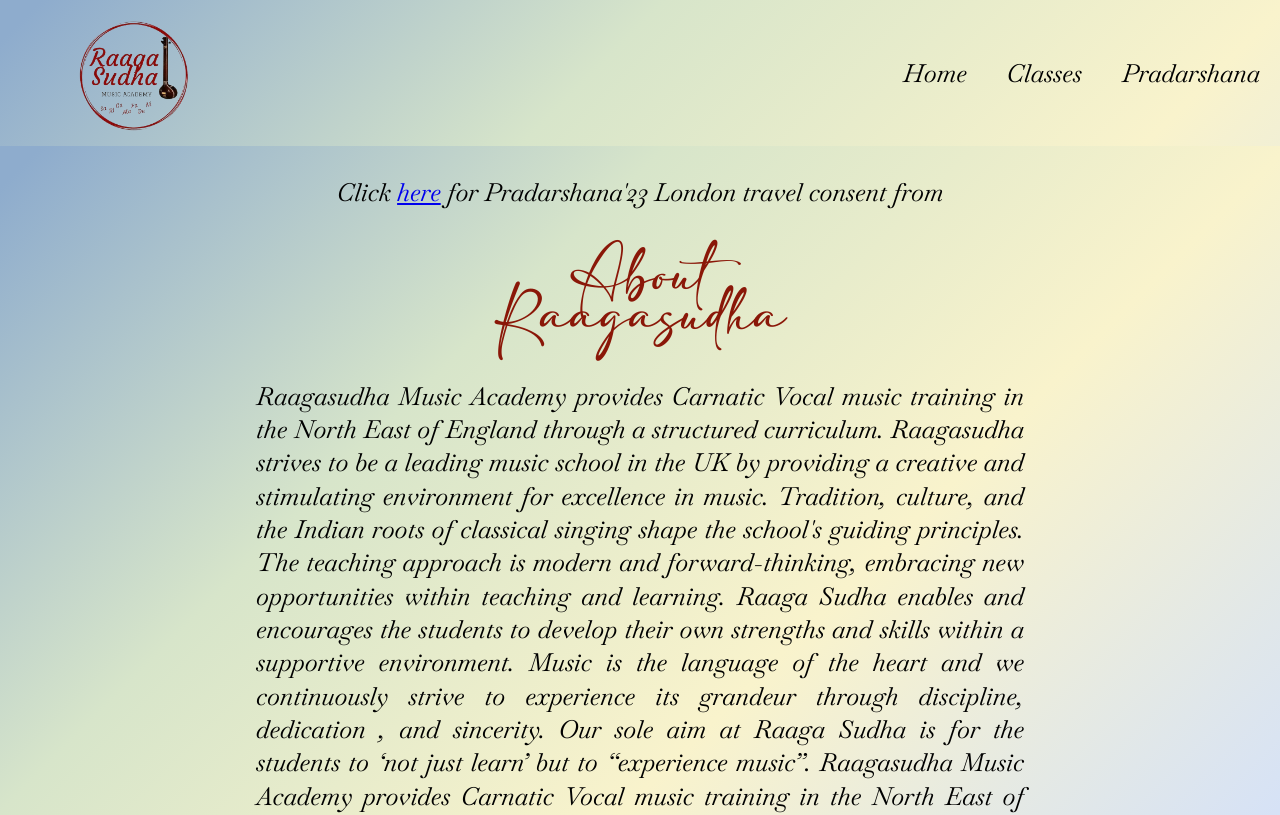
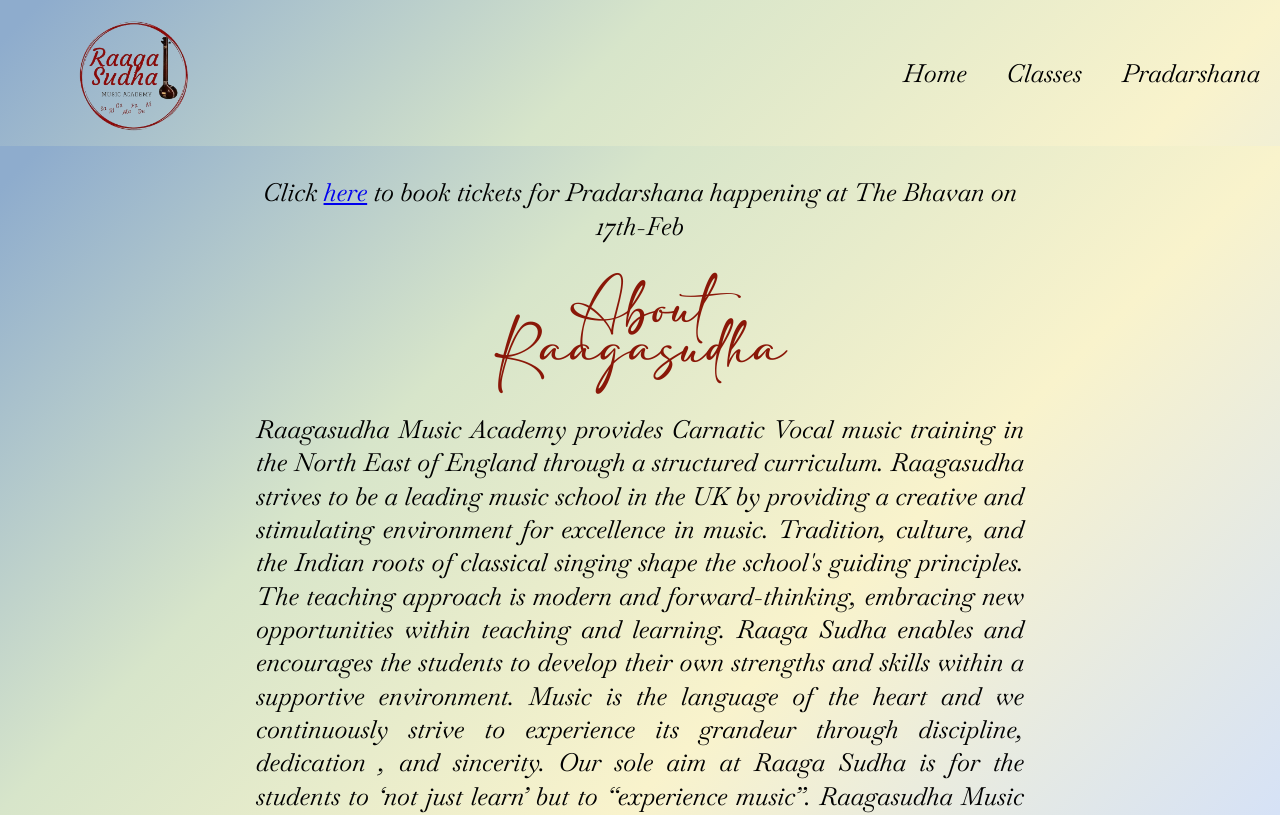
Before and after one commit to Sainath26/RaagaSudha, a React (Vite) app in the folder Raagasudha-website/: page / in a window 1280 px wide. Shown: the top 815 px of the page. Built offline with nearby package versions, Linux system fonts and the light colour scheme.

Commit message:
updated link in notice board

```diff
--- a/Raagasudha-website/src/views/home.jsx
+++ b/Raagasudha-website/src/views/home.jsx
@@ -22,13 +22,14 @@
               {" "}
               Click{" "}
               <a
-                href="https://docs.google.com/forms/d/e/1FAIpQLSf-45mDiOUc3RA7AFW0nyxNC6RZDnt-c4PKgNH7PvAZXprBcw/viewform?usp=sf_link"
+                href="https://www.ticketsource.co.uk/bhavan/t-pqkpnzm"
                 target="_blank"
                 rel="noreferrer"
               >
                 here
               </a>{" "}
-              for Pradarshana&apos;23 London travel consent from
+              to book tickets for Pradarshana happening at The Bhavan on
+              17th-Feb
             </div>
           </section>
           <section className="AboutRaagasudha">
```
